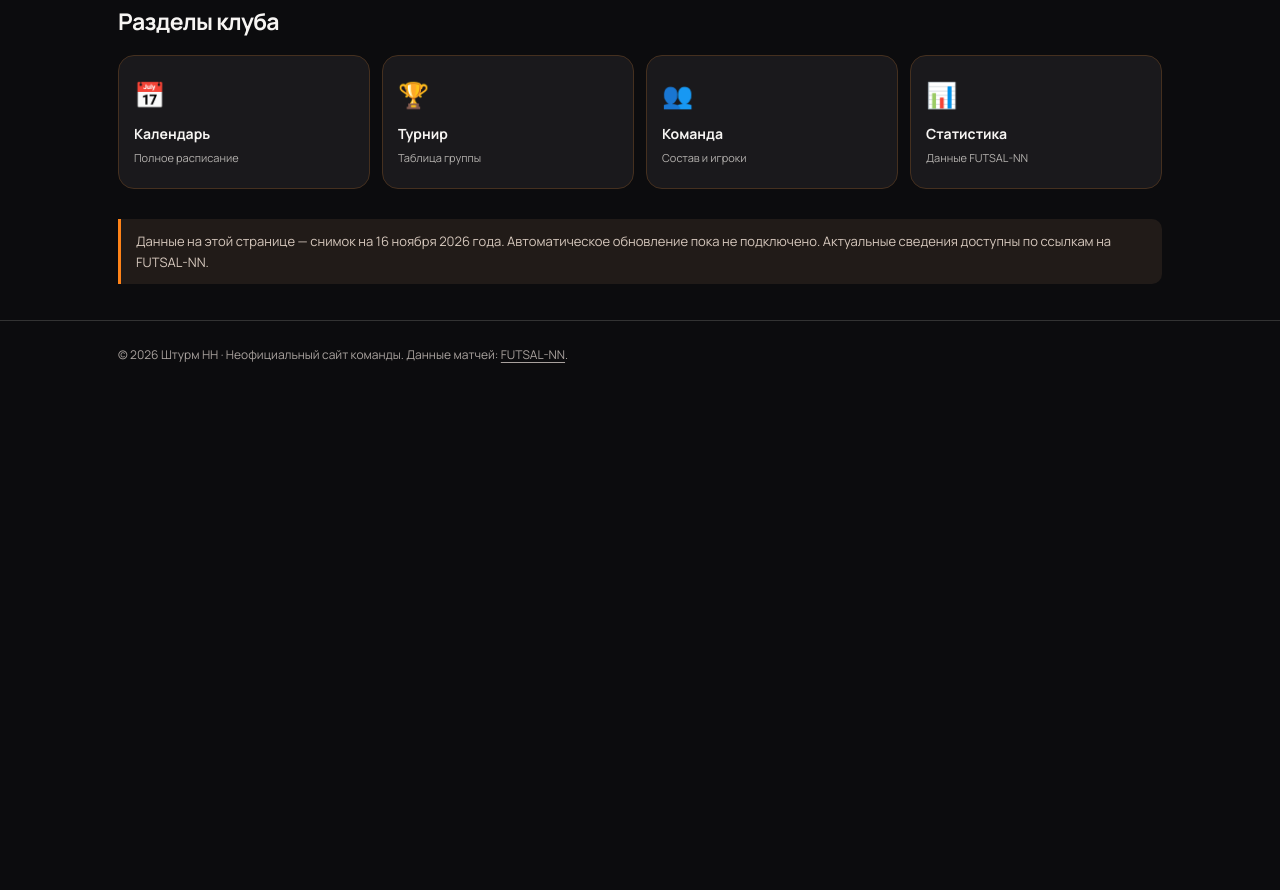
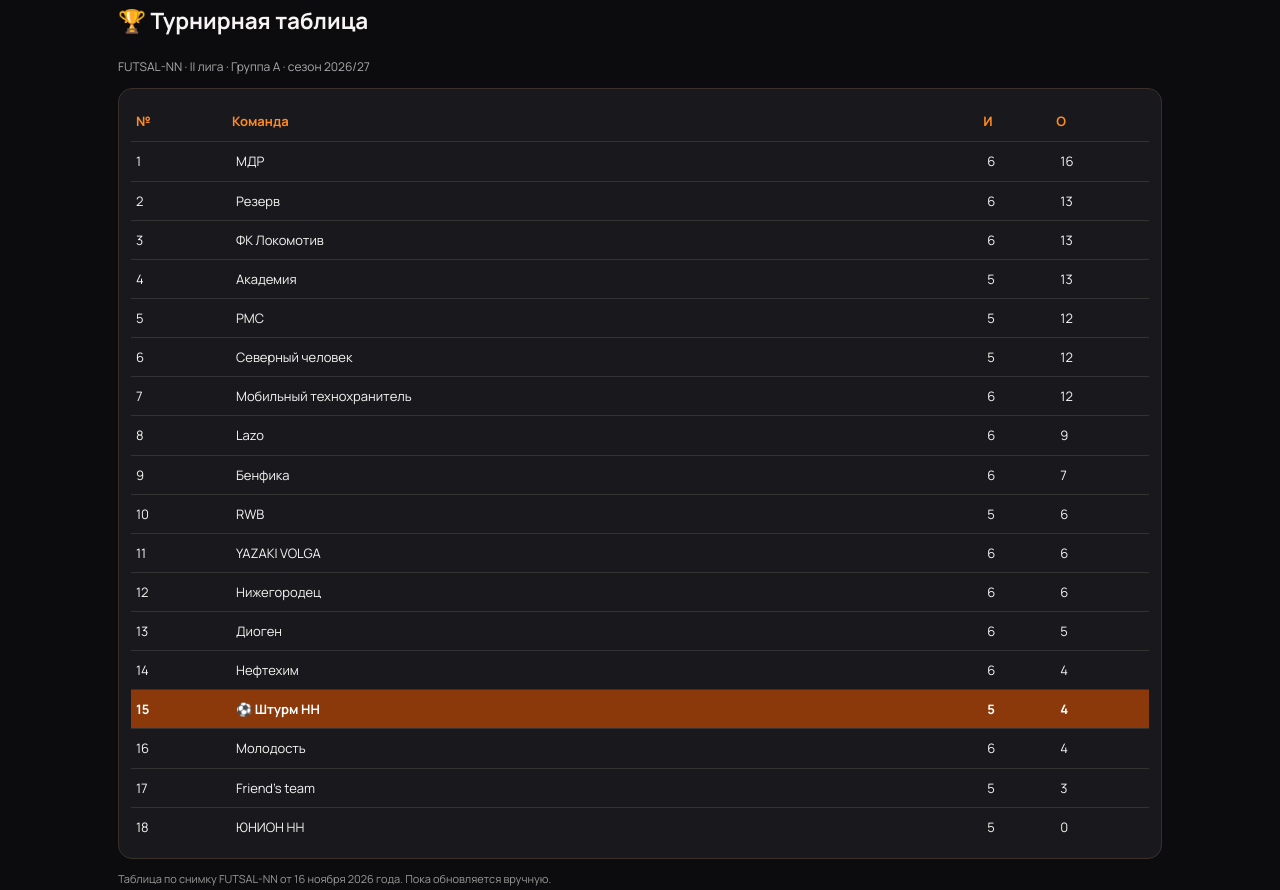
Before and after one commit to TPaTaTaTa/shturm-nn, a plain HTML site: page index.html in a window 1280 px wide. Shown: the part 1656-2546 px from the top of the page. Before the commit the page ends 2060 px from the top, so only its background shows below. Drawn offline with Linux system fonts and the light colour scheme.

Commit message:
Update index.html

```diff
--- a/index.html
+++ b/index.html
@@ -20,6 +20,58 @@
 <section class="grid2" id="matches"><article class="panel"><h2>Последний матч</h2><div class="meta">14 ноября 2026 · II лига, группа А</div><div class="scoreline"><div class="team">YAZAKI<br>VOLGA</div><div class="score">3 : <span class="accent">5</span></div><div class="team accent">ШТУРМ<br>НН</div></div><div class="result">✓ Победа «Штурм НН»</div></article><article class="panel"><h2>Следующий матч</h2><div class="meta">21 ноября 2026 · 18:30</div><div class="scoreline"><div class="team">РМС</div><div class="score accent">VS</div><div class="team">ШТУРМ НН</div></div><div class="meta">II лига · Группа А · время по данным календаря</div></article></section>
 <section class="section" id="calendar"><h2 class="section-title">Календарь и результаты</h2><div class="panel"><div class="fixture"><div><strong>Бенфика — Штурм НН</strong><small>18 октября 2026</small></div><div class="right">5 : 5</div></div><div class="fixture"><div><strong>Резерв — Штурм НН</strong><small>24 октября 2026</small></div><div class="right">10 : 1</div></div><div class="fixture"><div><strong>Штурм НН — RWB</strong><small>1 ноября 2026</small></div><div class="right">3 : 6</div></div><div class="fixture"><div><strong>Мобильный технохранитель — Штурм НН</strong><small>7 ноября 2026</small></div><div class="right">8 : 7</div></div><div class="fixture"><div><strong>YAZAKI VOLGA — Штурм НН</strong><small>14 ноября 2026</small></div><div class="right">3 : 5</div></div><div class="fixture"><div><strong>РМС — Штурм НН</strong><small>21 ноября 2026 · 18:30</small></div><div class="right">Предстоит</div></div><div class="fixture"><div><strong>Штурм НН — ЮНИОН НН</strong><small>29 ноября 2026 · 18:30</small></div><div class="right">Предстоит</div></div></div></section>
 <section class="section" id="stats"><h2 class="section-title">Сезон 2026/27</h2><div class="stats"><div class="stat"><b>5</b><small>Игр</small></div><div class="stat"><b>4</b><small>Очка</small></div><div class="stat"><b>21</b><small>Забито</small></div><div class="stat"><b>32</b><small>Пропущено</small></div></div><p class="meta">Группа А · 15-е место по данным снимка турнирной таблицы на 16 ноября 2026.</p></section>
+
+<section id="table" style="margin:24px 0">
+  <h2>🏆 Турнирная таблица</h2>
+  <p style="color:#aaa;font-size:12px">
+    FUTSAL-NN · II лига · Группа А · сезон 2026/27
+  </p>
+  <div style="overflow-x:auto;background:#19191d;border:1px solid #39302b;border-radius:14px;padding:12px">
+    <table style="width:100%;border-collapse:collapse;font-size:13px;text-align:left">
+      <thead style="color:#ff8a22">
+        <tr>
+          <th style="padding:10px 5px">№</th>
+          <th>Команда</th>
+          <th>И</th>
+          <th>О</th>
+        </tr>
+      </thead>
+      <tbody>
+        <tr><td>1</td><td>МДР</td><td>6</td><td>16</td></tr>
+        <tr><td>2</td><td>Резерв</td><td>6</td><td>13</td></tr>
+        <tr><td>3</td><td>ФК Локомотив</td><td>6</td><td>13</td></tr>
+        <tr><td>4</td><td>Академия</td><td>5</td><td>13</td></tr>
+        <tr><td>5</td><td>РМС</td><td>5</td><td>12</td></tr>
+        <tr><td>6</td><td>Северный человек</td><td>5</td><td>12</td></tr>
+        <tr><td>7</td><td>Мобильный технохранитель</td><td>6</td><td>12</td></tr>
+        <tr><td>8</td><td>Lazo</td><td>6</td><td>9</td></tr>
+        <tr><td>9</td><td>Бенфика</td><td>6</td><td>7</td></tr>
+        <tr><td>10</td><td>RWB</td><td>5</td><td>6</td></tr>
+        <tr><td>11</td><td>YAZAKI VOLGA</td><td>6</td><td>6</td></tr>
+        <tr><td>12</td><td>Нижегородец</td><td>6</td><td>6</td></tr>
+        <tr><td>13</td><td>Диоген</td><td>6</td><td>5</td></tr>
+        <tr><td>14</td><td>Нефтехим</td><td>6</td><td>4</td></tr>
+        <tr style="background:#8b390b;color:white;font-weight:bold">
+          <td>15</td><td>⚽ Штурм НН</td><td>5</td><td>4</td>
+        </tr>
+        <tr><td>16</td><td>Молодость</td><td>6</td><td>4</td></tr>
+        <tr><td>17</td><td>Friend's team</td><td>5</td><td>3</td></tr>
+        <tr><td>18</td><td>ЮНИОН НН</td><td>5</td><td>0</td></tr>
+      </tbody>
+    </table>
+  </div>
+  <p style="color:#999;font-size:11px">
+    Таблица по снимку FUTSAL-NN от 16 ноября 2026 года.
+    Пока обновляется вручную.
+  </p>
+</section>
+<style>
+  #table tbody td {
+    padding:9px 5px;
+    border-top:1px solid #333;
+  }
+</style>
+
 <section class="section" id="links"><h2 class="section-title">Разделы клуба</h2><div class="links"><a class="tile" href="https://futsal-nn.ru/team/1059741/calendar" target="_blank" rel="noopener"><div class="emoji">📅</div><strong>Календарь</strong><small>Полное расписание</small></a><a class="tile" href="https://futsal-nn.ru/team/1059741" target="_blank" rel="noopener"><div class="emoji">🏆</div><strong>Турнир</strong><small>Таблица группы</small></a><a class="tile" href="https://futsal-nn.ru/team/1059741" target="_blank" rel="noopener"><div class="emoji">👥</div><strong>Команда</strong><small>Состав и игроки</small></a><a class="tile" href="https://futsal-nn.ru/team/1059741" target="_blank" rel="noopener"><div class="emoji">📊</div><strong>Статистика</strong><small>Данные FUTSAL-NN</small></a></div></section>
 <div class="notice">Данные на этой странице — снимок на 16 ноября 2026 года. Автоматическое обновление пока не подключено. Актуальные сведения доступны по ссылкам на FUTSAL-NN.</div>
 </main><footer class="footer"><div class="wrap">© 2026 Штурм НН · Неофициальный сайт команды. Данные матчей: <a href="https://futsal-nn.ru/team/1059741">FUTSAL-NN</a>.</div></footer>
```
